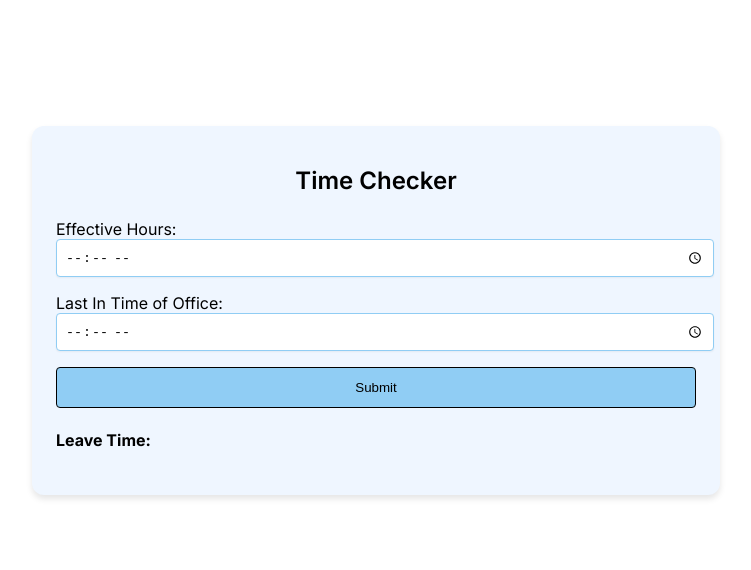
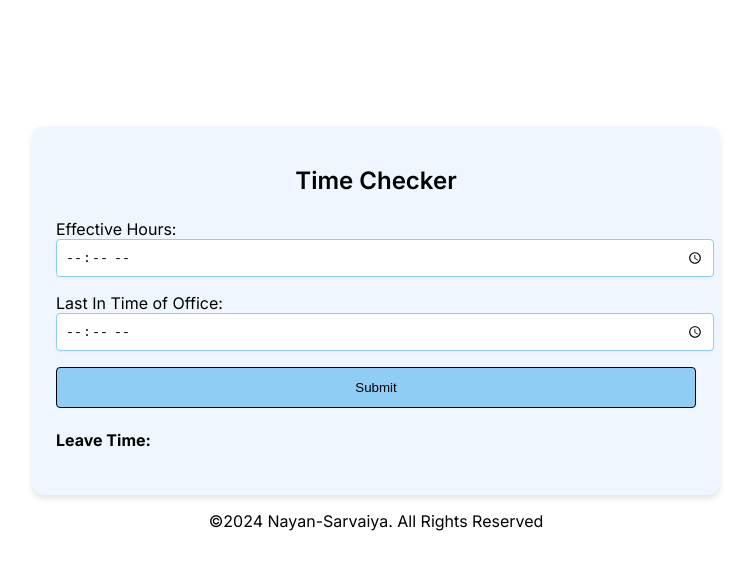
Before and after one commit to wdcs-nayansarvaiya/leave-time, a Next.js app: page / in a window 1280 px wide. Shown: the top 570 px of the page, without its empty margins (264-1015 px from the left). Built offline with nearby package versions, Linux system fonts and the light colour scheme.

Commit message:
add copyright in dashboard

```diff
--- a/src/app/page.js
+++ b/src/app/page.js
@@ -8,6 +8,10 @@ const HomePage = () => {
     <div>
       {/* <h1>Time Input Form</h1> */}
       <TimeInputForm />
+      <p style={{
+        textAlign: "center",
+        position: "relative",
+      }}>©2024 Nayan-Sarvaiya. All Rights Reserved</p>
     </div>
   );
 };
```
